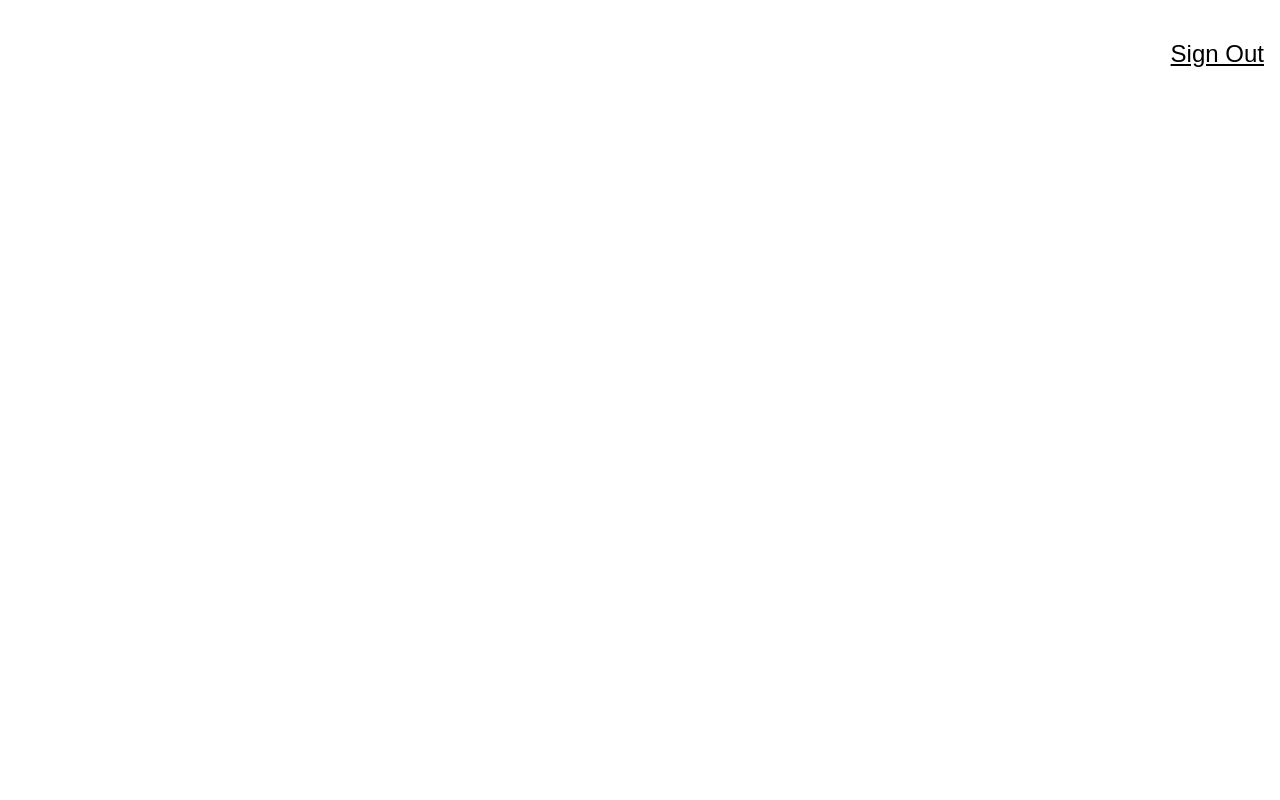
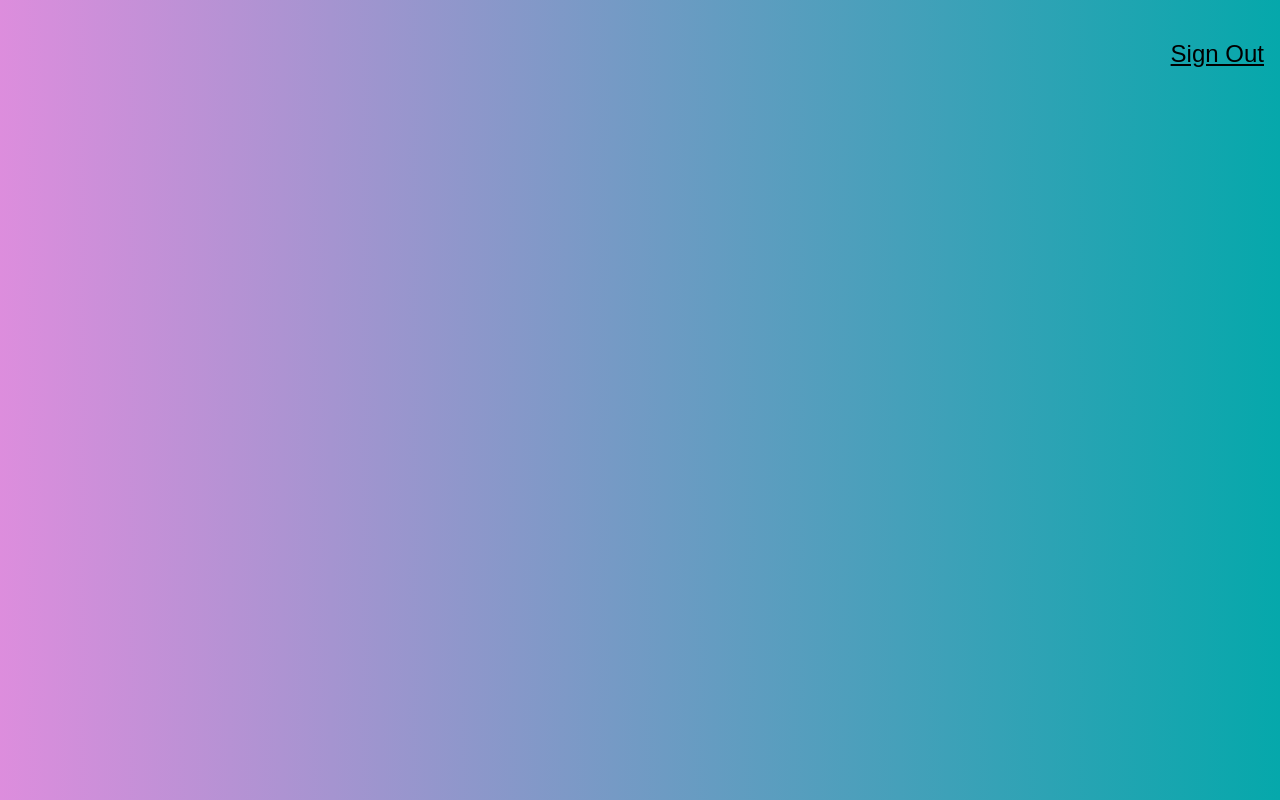
Before and after one commit to MMoronto/visage-id-cortex, a React (Create React App) app: page / in a window 1280 px wide. Built offline with nearby package versions, Linux system fonts and the light colour scheme.

Commit message:
create logo component, import into App.js

```diff
--- a/src/App.js
+++ b/src/App.js
@@ -1,5 +1,6 @@
 import React, { Component } from 'react';
 import Navigation from './components/Navigation/Navigation';
+import Logo from './components/Logo/Logo';
 import './App.css';
 
 class App extends Component {
@@ -7,7 +8,8 @@ class App extends Component {
     return (
       <div className="App">
         <Navigation />
-        {/*<Logo />
+        <Logo />
+        {/*
               <ImageLinkForm />
               <FaceRecognition />*/}
       </div>
--- /dev/null
+++ b/src/components/Logo/Logo.js
@@ -0,0 +1,11 @@
+import React from 'react';
+
+const Logo = () => {
+	return (
+		<div className='ma4 mt0'>
+
+		</div>
+	);
+}
+
+export default Logo;
--- a/src/index.css
+++ b/src/index.css
@@ -2,5 +2,5 @@ body {
   margin: 0;
   padding: 0;
   font-family: sans-serif;
-  qbackground: linear-gradient(89deg, #FF5EDF 0%, #04C8DE 100%);
+  background: linear-gradient(89deg, #DD8DDD 0%, #05A8AB 100%);
 }
```
